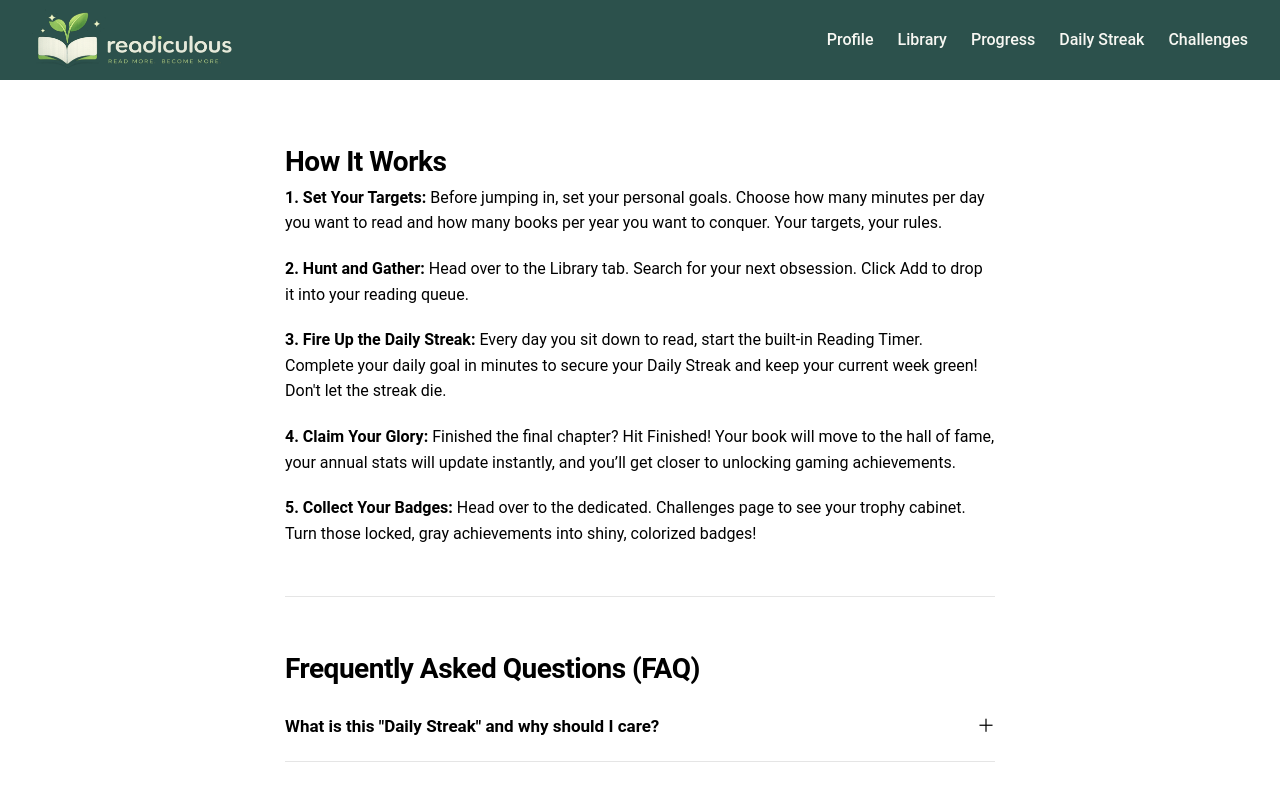
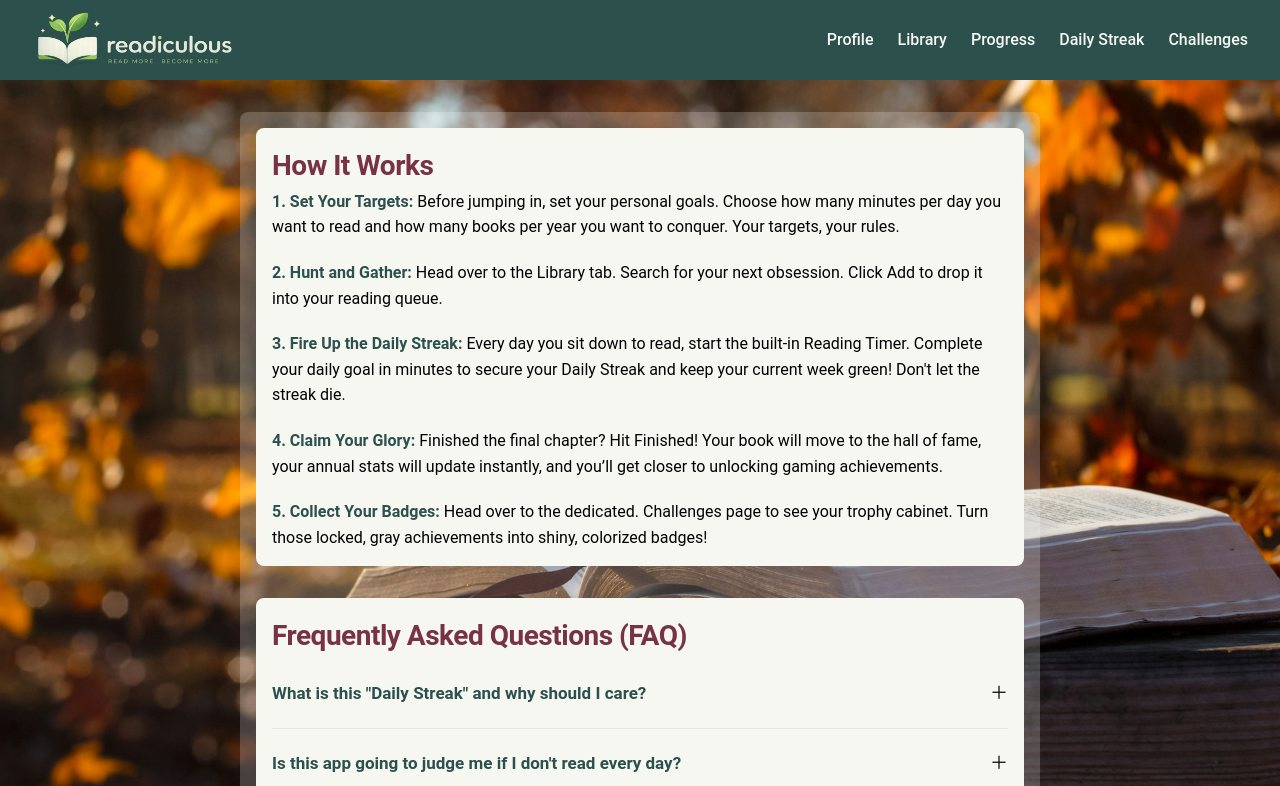
Before and after one commit to mervekindan/readiculous, a React (Vite) app in the folder app/: page /about in a window 1280 px wide. Shown: the top 786 px of the page. Built offline with nearby package versions, Linux system fonts and the light colour scheme; no server answers.

Commit message:
About (FAQ) page styles

```diff
--- a/app/src/components/AboutPage/AboutPage.css
+++ b/app/src/components/AboutPage/AboutPage.css
@@ -1,8 +1,27 @@
+.about-page {
+  margin: 0 auto;
+  padding-block: 2rem;
+  line-height: 1.6;
+  background-image: url("../../assets/about-bg.jpg");
+  background-size: cover;
+  background-position: center;
+  background-repeat: no-repeat;
+  background-attachment: fixed;
+  min-height: 100vh;
+  overflow: hidden;
+}
+
 .about-page-container {
-  max-width: 750px;
+  display: flex;
+  flex-direction: column;
+  justify-content: center;
+  align-items: center;
+  gap: 2rem;
   margin: 0 auto;
-  padding: 60px 20px;
-  line-height: 1.6;
+  padding: 1rem;
+  background-color: rgba(255, 255, 255, 0.2);
+  max-width: 800px;
+  border-radius: 8px;
 }
 
 h2 {
@@ -10,6 +29,14 @@ h2 {
   font-weight: 700;
   margin-bottom: 24px;
   letter-spacing: -0.5px;
+  color: var(--accent-500);
+}
+
+.how-it-works-section,
+.faq-section {
+  background-color: var(--background-color);
+  padding: 1rem;
+  border-radius: 8px;
 }
 
 .instructions-list {
@@ -22,12 +49,6 @@ h2 {
 
 .instructions-list li {
   font-size: 16px;
-}
-
-.section-divider {
-  margin: 50px 0;
-  border: 0;
-  border-top: 1px solid #e5e5e5;
 }
 
 .modern-accordion {
@@ -85,3 +106,7 @@ h2 {
   font-size: 15px;
   opacity: 0.8;
 }
+
+.accent-color {
+  color: var(--secondary-500);
+}
--- a/app/src/components/AboutPage/AboutPage.jsx
+++ b/app/src/components/AboutPage/AboutPage.jsx
@@ -72,13 +72,14 @@ export default function AboutPage() {
   ];
 
   return (
+    <div className="about-page">
       <div className="about-page-container">
         <section className="how-it-works-section">
           <h2>How It Works</h2>
           <ol className="instructions-list">
             {instructionsData.map((item, index) => (
               <li key={index}>
-              <strong>
+                <strong className="accent-color">
                   {index + 1}. {item.title}:{" "}
                 </strong>
                 {item.description}
@@ -86,8 +87,6 @@ export default function AboutPage() {
             ))}
           </ol>
         </section>
-
-      <hr className="section-divider" />
 
         <section className="faq-section">
           <h2>Frequently Asked Questions (FAQ)</h2>
@@ -103,8 +102,12 @@ export default function AboutPage() {
                     className="accordion-header"
                     onClick={() => toggleFAQ(index)}
                   >
-                  <span className="accordion-question">{item.q}</span>
-                  <span className="accordion-icon">{isOpen ? "−" : "＋"}</span>
+                    <span className="accordion-question accent-color">
+                      {item.q}
+                    </span>
+                    <span className="accordion-icon">
+                      {isOpen ? "−" : "＋"}
+                    </span>
                   </div>
 
                   <div className="accordion-collapse">
@@ -118,5 +121,6 @@ export default function AboutPage() {
           </div>
         </section>
       </div>
+    </div>
   );
 }
```
Also changed, not shown: app/src/assets/about-bg.jpg (added). Lines whose indentation alone changed are shown as unchanged.
